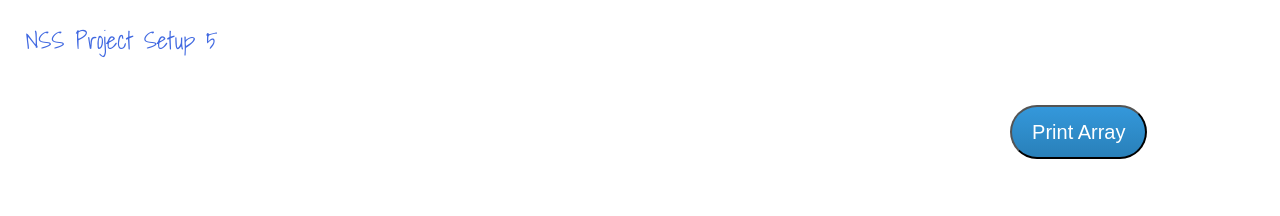
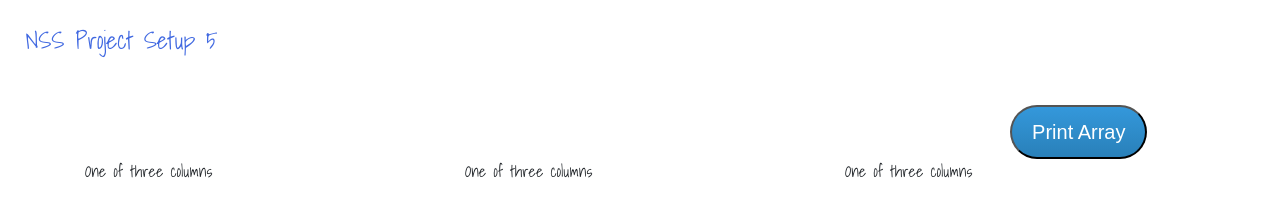
Before and after one commit to SMITHsharon/projectSetup5, a plain HTML site: page index.html in a window 1280 px wide. Drawn offline with nearby package versions, Linux system fonts and the light colour scheme.

Commit message:
images and Bootstrap row+column structure

```diff
--- a/index.html
+++ b/index.html
@@ -18,6 +18,25 @@
     </div>
   </div>
 
+  <div class="container">
+    <div class="row align-items-start">
+
+      <div class="col">
+        One of three columns
+      </div>
+
+      <div class="col">
+        One of three columns
+      </div>
+
+      <div class="col">
+        One of three columns
+      </div>
+
+    </div> <!-- close row div -->
+  </div> <!-- close container div -->
+
+
   <script type="text/javascript" src="./lib/bower_components/jquery/dist/jquery.js"></script>
   <script type="text/javascript" src="./lib/bower_components/bootstrap/dist/js/bootstrap.js"></script>
   <script type="text/javascript" src="./javascripts/main.js"></script>
--- a/javascripts/main.js
+++ b/javascripts/main.js
@@ -1,4 +1,4 @@
-
+var picArray =
 //***************************************************
 // event listener for <Print Array> button
 //***************************************************
```
Also changed, not shown: images/baldwinTrump.png (added), images/blazingSun.jpg (added), images/cakeZaiMoini.png (added), images/chartresCathedral.jpg (added), images/cowsStaycationQuinnPerkins.png (added), images/graytonBeachBenPearson.png (added), images/movieJournalists.png (added), images/pentatonix.png (added), images/springFlowersRohanNag.png (added), images/waitLongEnough.jpg (added), 1 other file.
